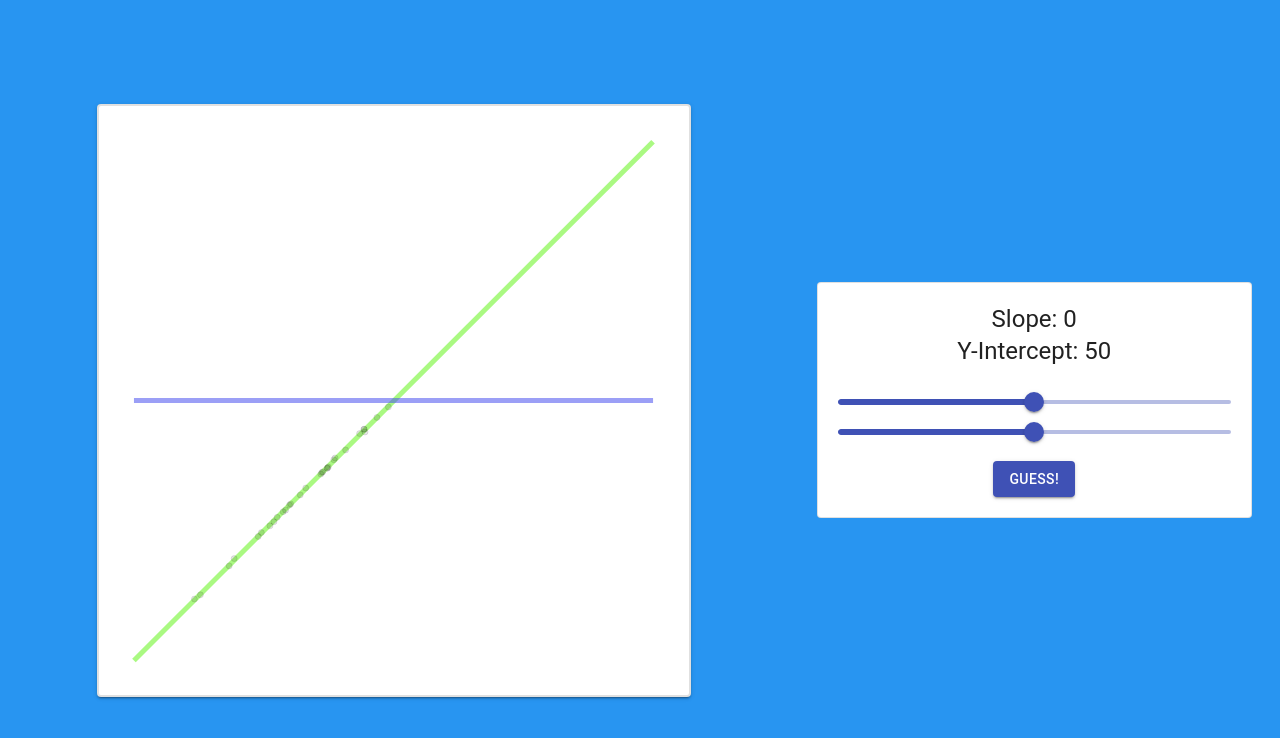
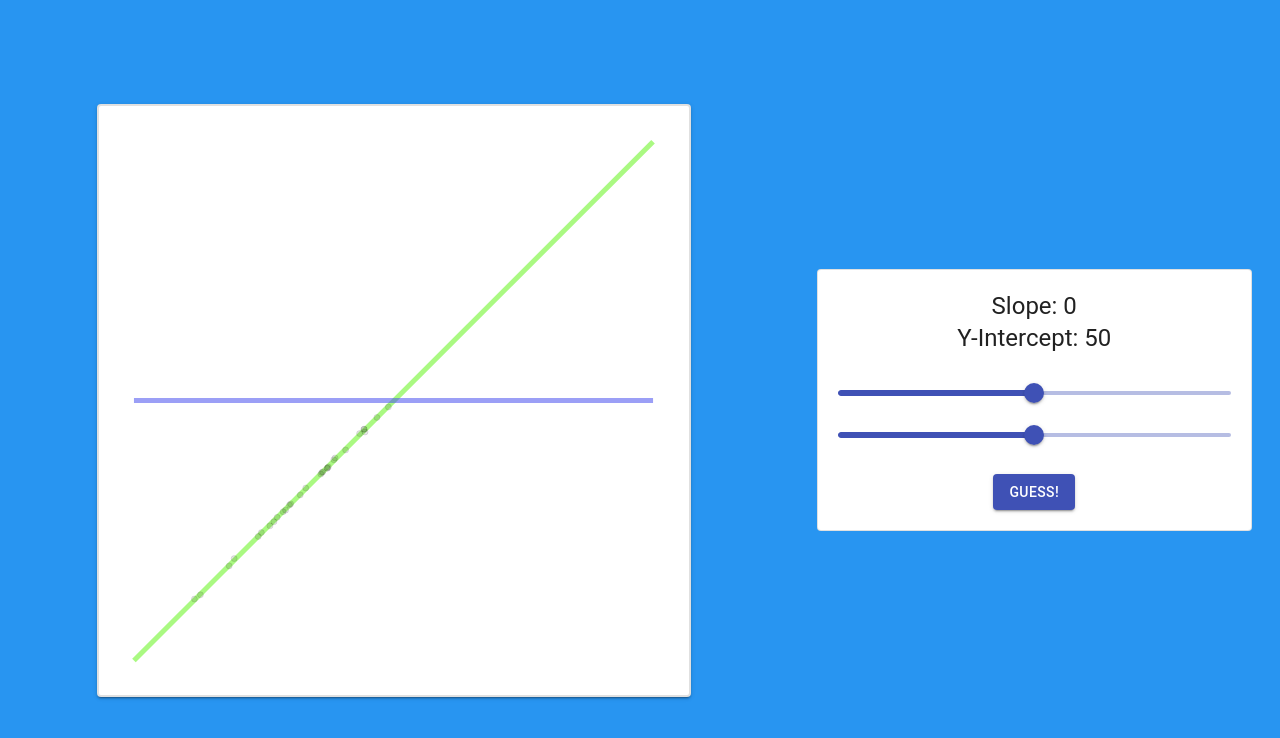
Before and after one commit to ChrisOh431/ReGuession, a React (Create React App) app: page / in a window 1280 px wide. Shown: the top 738 px of the page. Built offline with nearby package versions, Linux system fonts and the light colour scheme.

Commit message:
small sliderbox ui adj

```diff
--- a/src/components/ReguessionGame.tsx
+++ b/src/components/ReguessionGame.tsx
@@ -119,10 +119,10 @@ export default function ReguessionGame() {
 							<Typography variant="h5">
 								Y-Intercept: {y_int_guess}
 							</Typography>
-							<Slider value={slope_guess} min={-10} max={10} step={0.001} onChange={changeSlope} sx={{marginTop:"5%"}} />
-							<Slider value={y_int_guess} onChange={changeYInt} />
+							<Slider value={slope_guess} min={-10} max={10} step={0.001} onChange={changeSlope} sx={{marginTop:"24px"}} />
+							<Slider value={y_int_guess} onChange={changeYInt} sx={{marginTop:"12px"}} />
 
-							<Button variant="contained" sx={{marginTop: "1em"}} onClick={() => {
+							<Button variant="contained" sx={{marginTop: "24px"}} onClick={() => {
 								let regression_guess: Regression<RegressionType.Guess> = { reg_type: RegressionType.Guess, slope: slope_guess, y_int: y_int_guess };
 
 								let regression_answer: Regression<RegressionType.Answer> = { reg_type: RegressionType.Answer, slope: current_dataset.coeff, y_int: current_dataset.y_int };
```
